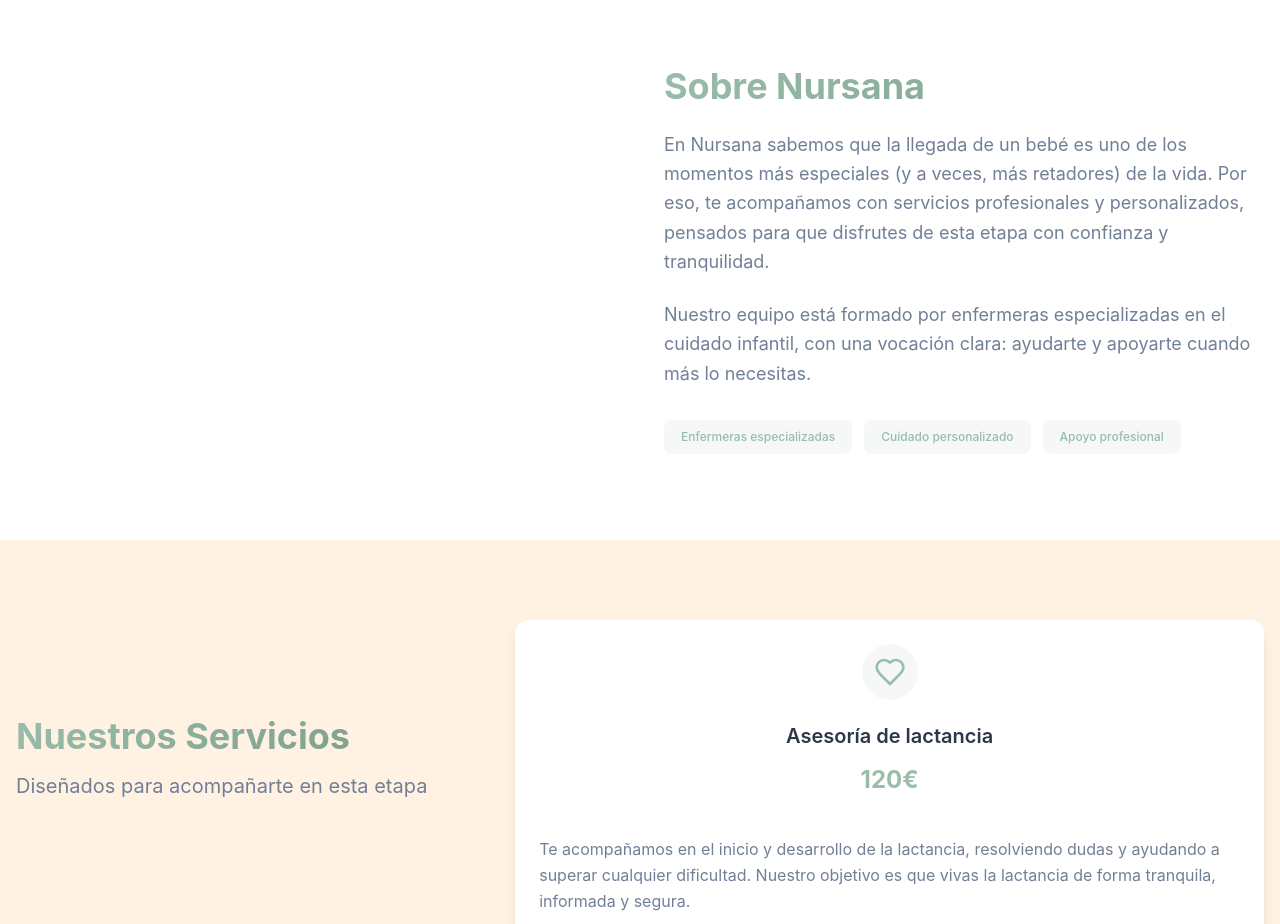
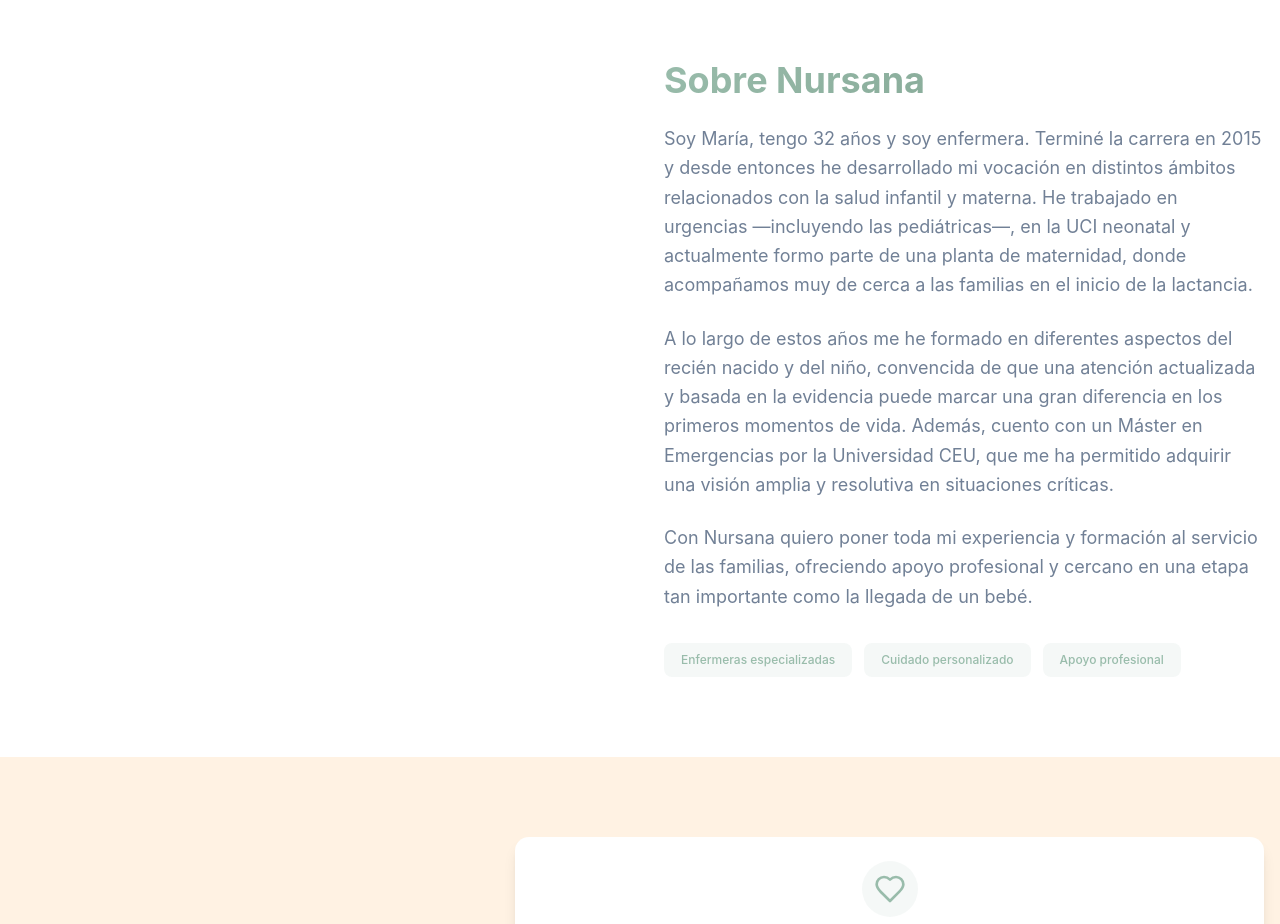
Before and after one commit to nursana001/nursana-landing, a React (Vite) app: page / in a window 1280 px wide. Shown: the part 820-1744 px from the top of the page. Built offline with nearby package versions, Linux system fonts and the light colour scheme.

Commit message:
Update About Nursana section with María's personal story and professional background

```diff
--- a/src/App.jsx
+++ b/src/App.jsx
@@ -247,10 +247,13 @@
                     Sobre Nursana
                   </h2>
                   <p className="text-lg text-muted-foreground leading-relaxed mb-6">
-                    En Nursana sabemos que la llegada de un bebé es uno de los momentos más especiales (y a veces, más retadores) de la vida. Por eso, te acompañamos con servicios profesionales y personalizados, pensados para que disfrutes de esta etapa con confianza y tranquilidad.
+                    Soy María, tengo 32 años y soy enfermera. Terminé la carrera en 2015 y desde entonces he desarrollado mi vocación en distintos ámbitos relacionados con la salud infantil y materna. He trabajado en urgencias —incluyendo las pediátricas—, en la UCI neonatal y actualmente formo parte de una planta de maternidad, donde acompañamos muy de cerca a las familias en el inicio de la lactancia.
+                  </p>
+                  <p className="text-lg text-muted-foreground leading-relaxed mb-6">
+                    A lo largo de estos años me he formado en diferentes aspectos del recién nacido y del niño, convencida de que una atención actualizada y basada en la evidencia puede marcar una gran diferencia en los primeros momentos de vida. Además, cuento con un Máster en Emergencias por la Universidad CEU, que me ha permitido adquirir una visión amplia y resolutiva en situaciones críticas.
                   </p>
                   <p className="text-lg text-muted-foreground leading-relaxed">
-                    Nuestro equipo está formado por enfermeras especializadas en el cuidado infantil, con una vocación clara: ayudarte y apoyarte cuando más lo necesitas.
+                    Con Nursana quiero poner toda mi experiencia y formación al servicio de las familias, ofreciendo apoyo profesional y cercano en una etapa tan importante como la llegada de un bebé.
                   </p>
                   <div className="mt-8 flex flex-wrap gap-3">
                     <Badge variant="secondary" className="bg-primary/10 text-primary px-4 py-2">
```
